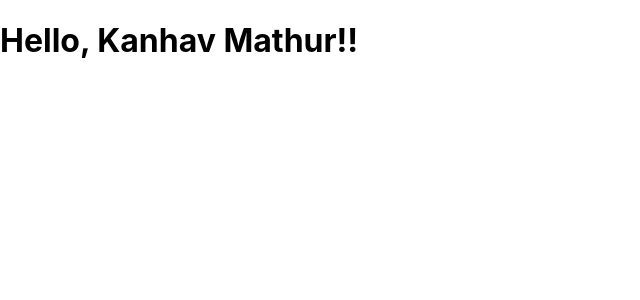
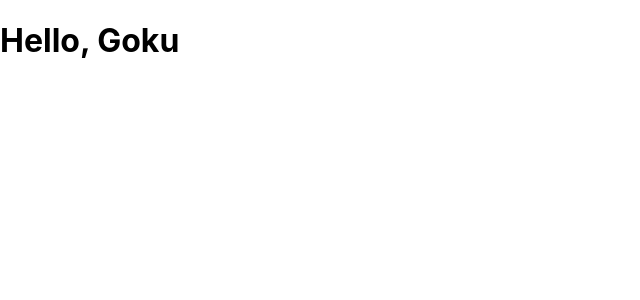
Before and after one commit to kanhavmathur05/ReactMainConcepts, a React (Create React App) app in the folder reactmainconcepts/: page / in a window 1280 px wide. Shown: the top 300 px of the page, without its empty margins (0-640 px from the left). Built offline with nearby package versions, Linux system fonts and the light colour scheme.

Commit message:
Components and props-1

```diff
--- a/reactmainconcepts/src/index.js
+++ b/reactmainconcepts/src/index.js
@@ -5,16 +5,28 @@ import App from './App';
 import reportWebVitals from './reportWebVitals';
 
 //const name="Kanhav Mathur";
-function formatname(user) {
-  return user.firstname+' '+user.lastname;
+// function formatname(user) {
+//   return user.firstname+' '+user.lastname;
+// }
+
+// const user={
+//   firstname:'Kanhav',
+//   lastname:'Mathur'
+// };
+
+// const element=(<h1 className="greeting"> Hello, {formatname(user)}!!</h1>);
+
+function Welcome(props) {
+  return (<h1>Hello, {props.name}</h1>)
 }
 
-const user={
-  firstname:'Kanhav',
-  lastname:'Mathur'
-};
+// class Welcome extends React.Component {
+//   render() {
+//     return <h1>Hello, {this.props.name}!!</h1>
+//   }
+// }
 
-const element=(<h1 className="greeting"> Hello, {formatname(user)}!!</h1>);
+const element = <Welcome name="Goku" />
 
 ReactDOM.render(
   // <React.StrictMode>
```
Also changed, not shown: 1 other file (tests, documents, lock files or other folders).
